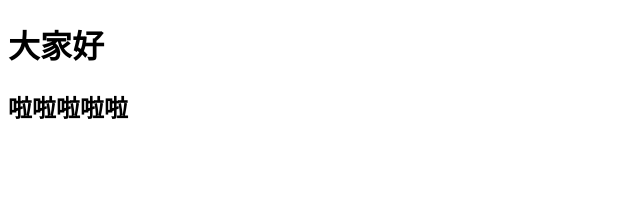
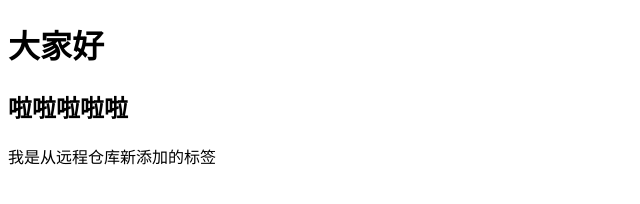
Before and after one commit to vipjue/test0408, a plain HTML site: page index.html in a window 1280 px wide. Shown: the whole page, without its empty margins (0-640 px from the left). Drawn offline with Linux system fonts and the light colour scheme.

Commit message:
第三修改

```diff
--- a/index.html
+++ b/index.html
@@ -9,5 +9,6 @@
 <body>
     <h1>大家好</h1>
     <h2>啦啦啦啦啦</h2>
+    <p>我是从远程仓库新添加的标签</p>
 </body>
 </html>
```
